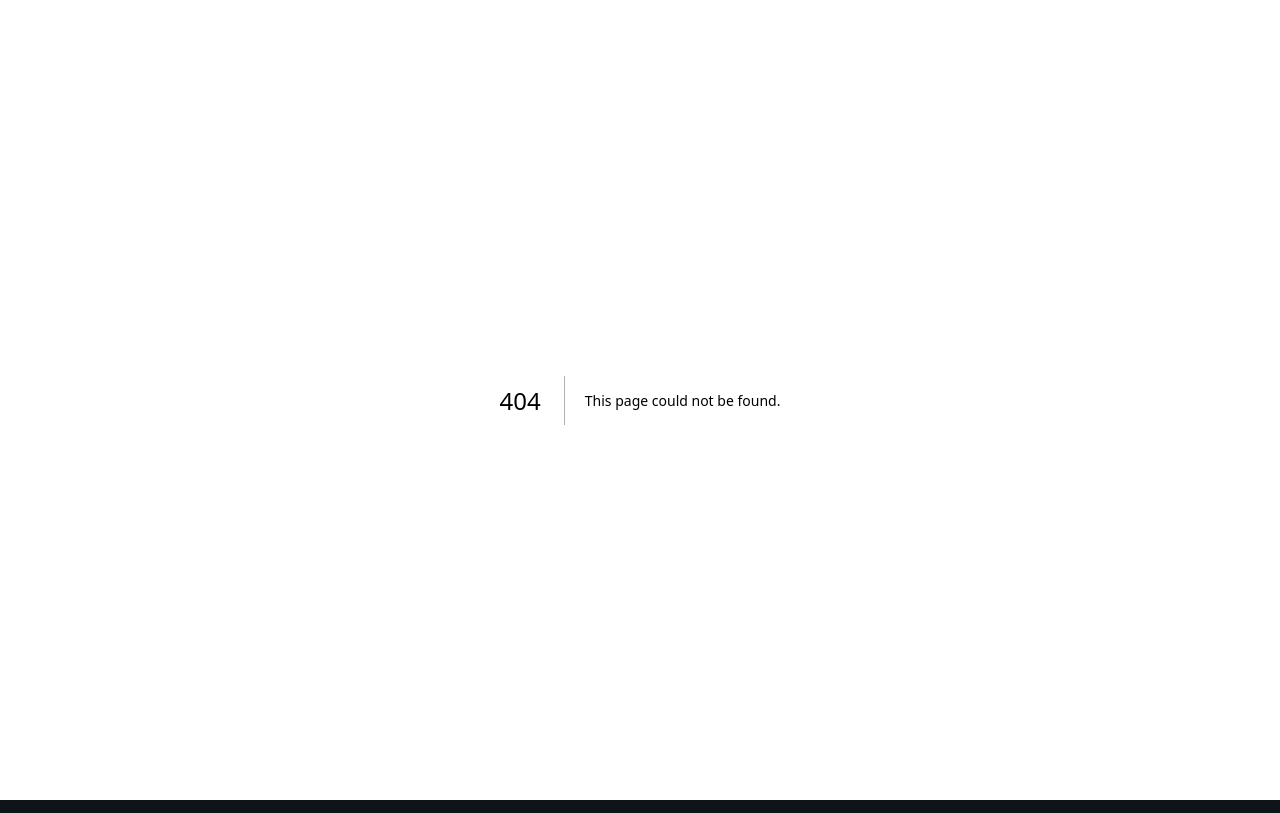
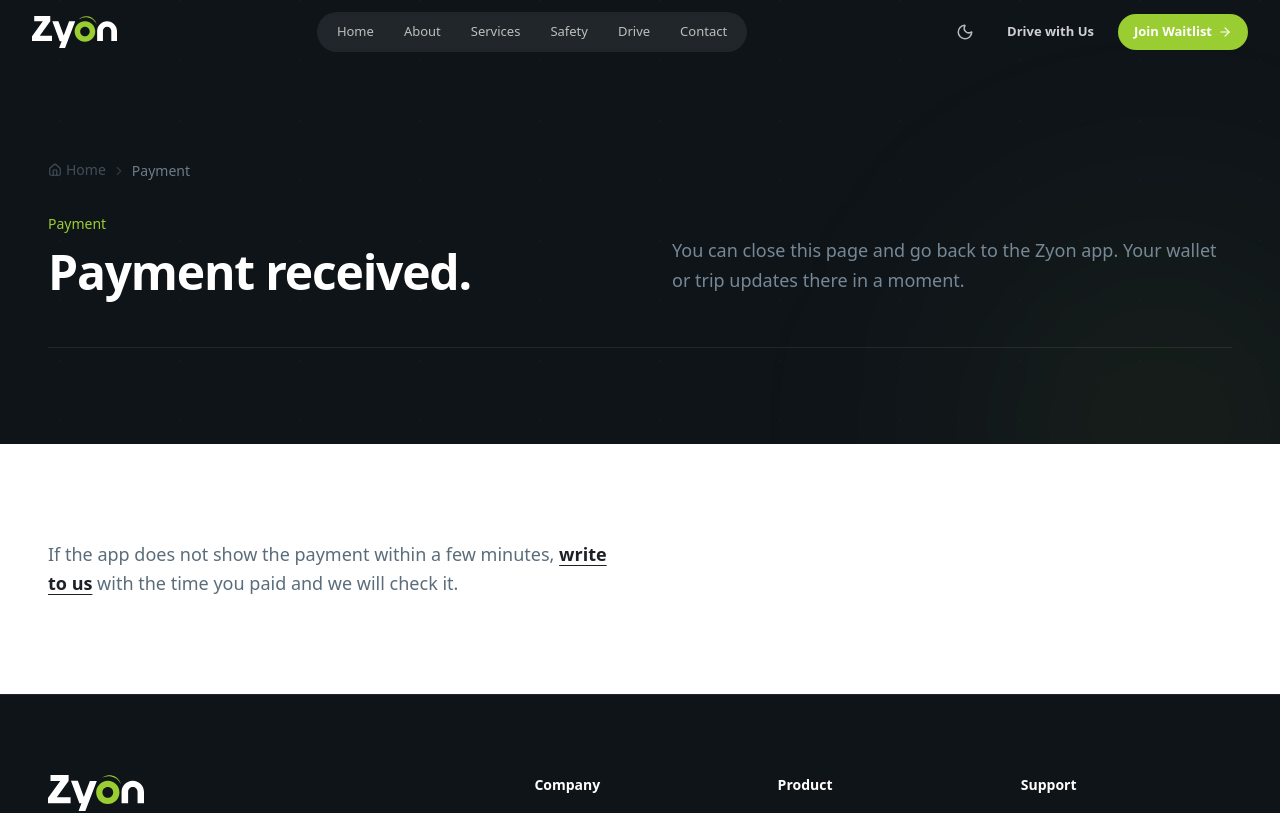
Before and after one commit to ICOWEB-AGENCY/bglory-rides, a Next.js app: page /payment/complete in a window 1280 px wide. Before the commit this address had no page. Shown: the top 813 px of the page. Built offline with nearby package versions, Linux system fonts and the light colour scheme.

Commit message:
feat(site): payment received page for the Paystack callback
Paystack returns a rider to www.zyonrides.com/payment/complete after paying
outside the app; the page was only on the unreleased redesign branch, so the
live site answered 404.

```diff
--- /dev/null
+++ b/src/app/payment/complete/page.tsx
@@ -0,0 +1,38 @@
+import type { Metadata } from "next";
+import Link from "next/link";
+import PageHero from "@/components/PageHero";
+import Footer from "@/components/Footer";
+
+export const metadata: Metadata = {
+  title: "Payment received",
+  description: "Your payment went through. Go back to the Zyon app to carry on.",
+  robots: { index: false, follow: false },
+};
+
+// Paystack sends a rider here after paying outside the app. In the app the
+// payment screen catches this address and closes itself, so most riders
+// never see the page.
+export default function PaymentCompletePage() {
+  return (
+    <>
+      <PageHero
+        label="Payment"
+        title="Payment received."
+        description="You can close this page and go back to the Zyon app. Your wallet or trip updates there in a moment."
+        breadcrumbs={[{ label: "Payment" }]}
+      />
+      <main className="py-16 sm:py-24 bg-white dark:bg-dark-950">
+        <div className="mx-auto max-w-7xl px-5 sm:px-6 md:px-8 lg:px-12">
+          <p className="max-w-xl text-base sm:text-lg text-dark-500 dark:text-dark-300 leading-relaxed">
+            If the app does not show the payment within a few minutes,{" "}
+            <Link href="/contact" className="font-semibold text-dark-900 dark:text-white underline underline-offset-4">
+              write to us
+            </Link>{" "}
+            with the time you paid and we will check it.
+          </p>
+        </div>
+      </main>
+      <Footer />
+    </>
+  );
+}
```
